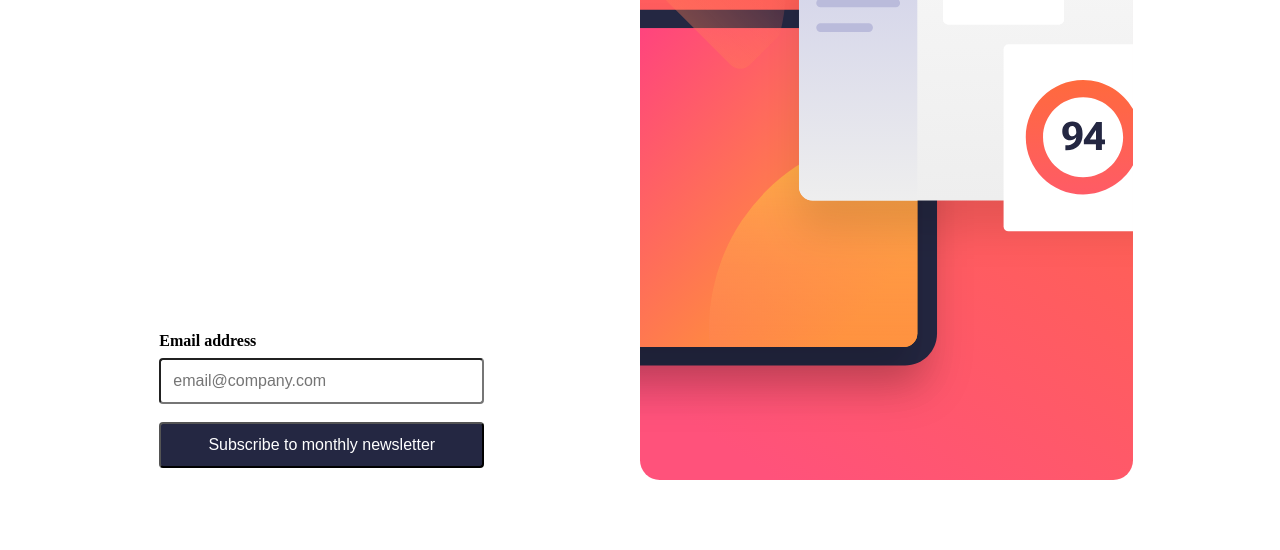
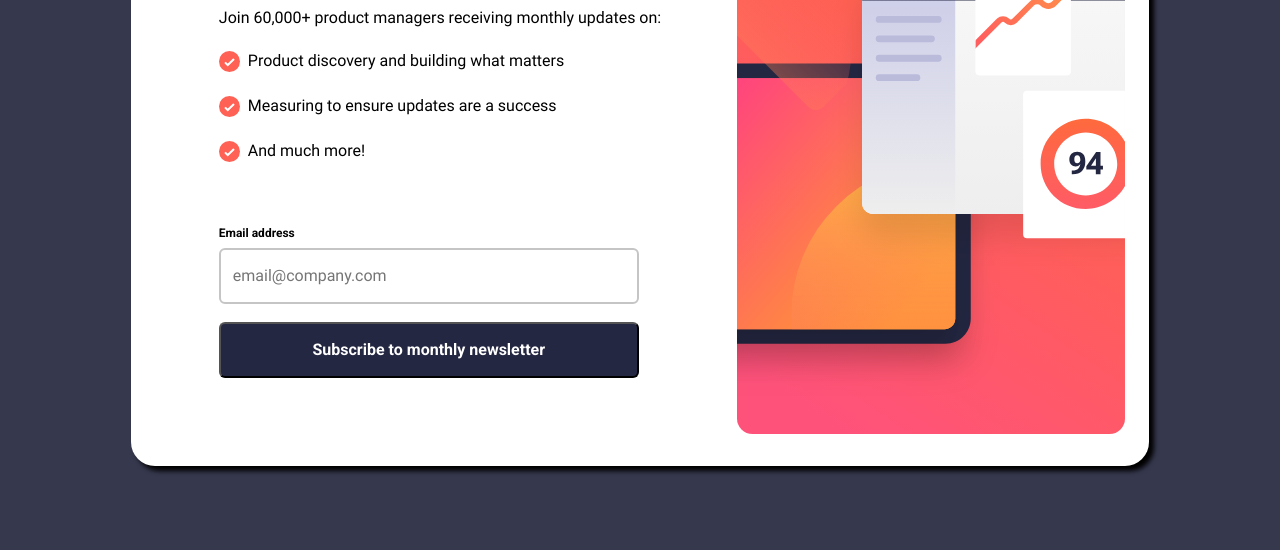
Before and after one commit to johannes-code/newsletter-sign-up-with-success-message-main, a plain HTML site: page index.html in a window 1280 px wide. Shown: the part 250-800 px from the top of the page. Drawn offline with Linux system fonts and the light colour scheme.

Commit message:
minor tweaks

```diff
--- a/index.html
+++ b/index.html
@@ -48,28 +48,40 @@
           <p class="join">
             Join 60,000+ product managers receiving monthly updates on:
           </p>
-          <p class="subtext">
+          <div class="listwrapper">
+            <div class="innerwrapper">
               <img
                 class="iconlist"
                 src="assets/images/icon-list.svg"
                 alt="list icon"
-            />Product discovery and building what matters <br /><img
-              class="iconlist"
-              src="assets/images/icon-list.svg"
-              alt="list icon"
-            />Measuring to ensure updates are a success
-            <br />
+              />
+              <p class="subtext1">
+                Product discovery and building what matters
+              </p>
+            </div>
+
+            <div class="innerwrapper">
               <img
                 class="iconlist"
                 src="assets/images/icon-list.svg"
                 alt="list icon"
-            />And much more!
-          </p>
+              />
+              <p>Measuring to ensure updates are a success <br /></p>
+            </div>
+            <div class="innerwrapper">
+              <img
+                class="iconlist"
+                src="assets/images/icon-list.svg"
+                alt="list icon"
+              />
+              <p class="subtext3">And much more!</p>
+            </div>
+          </div>
         </div>
 
         <div class="form">
           <form id="form">
-            <label for="email">Email address</label>
+            <label>Email address</label>
             <input
               type="email"
               required
@@ -78,7 +90,7 @@
             />
 
             <button id="button" type="submit">
-              Subscribe to monthly newsletter
+              <b>Subscribe to monthly newsletter</b>
             </button>
           </form>
         </div>
--- a/styles/styles_main.css
+++ b/styles/styles_main.css
@@ -1,11 +1,12 @@
+@font-face {
+  font-family: "Roboto";
+  src: url("../assets/fonts/Roboto-Regular.ttf");
+}
+
 * {
   margin: 0px;
   box-sizing: border-box;
-}
-
-@font-face {
-  font-family: Roboto;
-  src: url("./font.css");
+  font-family: "Roboto";
 }
 
 :root {
@@ -15,17 +16,25 @@
   --charcoalGrey: hsl(235, 18%, 26%);
   --grey: hsl(231, 7%, 60%);
   --white: hsl(0, 0%, 100%);
+  --lightgrey: #c5c5c5;
 }
 body {
-  font-family: Roboto;
   display: grid;
   justify-content: center;
   align-items: center;
+  min-height: 100vh;
+  background-color: var(--charcoalGrey);
 }
 
 .card {
-  grid-template-columns: repeat(2, 1fr);
+  grid-template-columns: 60% 40%;
   display: grid;
+  align-items: center;
+  padding: 24px;
+  box-shadow: 5px 5px 5px black;
+  background-color: var(--white);
+  border-radius: 24px;
+  /* height: 600px; */
 }
 
 .imagecontainer {
@@ -35,21 +44,36 @@ body {
 }
 
 .imagecontainer img {
-  height: 100%;
+  /* height: 100%; */
   width: 100%;
 }
 
 .content {
+  padding: 64px;
+  justify-content: center;
   display: flex;
   flex-direction: column;
-  justify-content: space-between;
+  height: 100%;
+  gap: 64px;
+
   grid-column: 1/2;
   grid-row: 1/2;
 }
 
+.listwrapper {
+  display: grid;
+  gap: 24px;
+}
+
+.innerwrapper {
+  display: flex;
+  align-items: start;
+  gap: 8px;
+}
+
 .textcontainer {
-  justify-content: center;
-  align-items: center;
+  display: grid;
+  gap: 24px;
 }
 
 .desktop {
@@ -61,12 +85,20 @@ body {
 
 @media screen and (max-width: 768px) {
   .card {
+    min-height: 100vh;
     width: 375px;
-    display: block;
+    display: grid;
+    grid-template-columns: 1fr;
+    grid-template-rows: 284px 1fr;
+    padding: 0px;
+  }
+  .imagecontainer {
+    grid-column: 1/2;
+    grid-row: 1/2;
   }
 
   .imagecontainer img {
-    height: 284px;
+    /* height: 100%; */
   }
 
   .desktop {
@@ -74,6 +106,13 @@ body {
   }
   .mobile {
     display: block;
+  }
+  .content {
+    padding: 24px;
+    grid-column: 1/2;
+    grid-row: 2/3;
+    justify-content: space-between;
+    gap: 0px;
   }
 }
 
@@ -87,18 +126,15 @@ body {
 }
 
 h1 {
-  font-size: 36px;
+  font-size: 52px;
   font-weight: 700;
 }
 
 .join {
-  margin-left: 32px;
-  margin-right: 18px;
 }
 
 .subtext {
-  line-height: 3em;
-  margin-right: 18px;
+  line-height: 2em;
 }
 
 p {
@@ -106,35 +142,34 @@ p {
   font-weight: 400;
 }
 
-.iconlist {
-  margin-right: 8px;
-  margin-left: 2px;
-}
-
 form {
-  padding: 12px;
+  /* padding: 12px; */
 }
 
 label {
+  font-family: "Roboto" !important;
   display: block;
-  font: 16px bold;
+  font: 12px bold;
   font-weight: 700;
 }
 
 input[type="email"] {
   margin-top: 8px;
   font-size: 16px;
-  border-radius: 4px;
+  border-radius: 6px;
   padding: 12px;
-  width: 325px;
+  width: 420px;
+  height: 56px;
   display: block;
+  border: 2px solid var(--lightgrey);
 }
 
 button {
-  width: 325px;
+  width: 420px;
+  height: 56px;
   margin-top: 18px;
   font-size: 16px;
-  border-radius: 4px;
+  border-radius: 6px;
   padding: 12px;
   background-color: var(--slateGrey);
   color: var(--white);
@@ -167,7 +202,9 @@ button:hover {
   #subcontainer {
     height: 100vh;
     border-radius: none;
-    /* background-color: black; */
+  }
+  h1 {
+    font-size: 36px;
   }
 }
 
```
Lines whose indentation alone changed are shown as unchanged.
